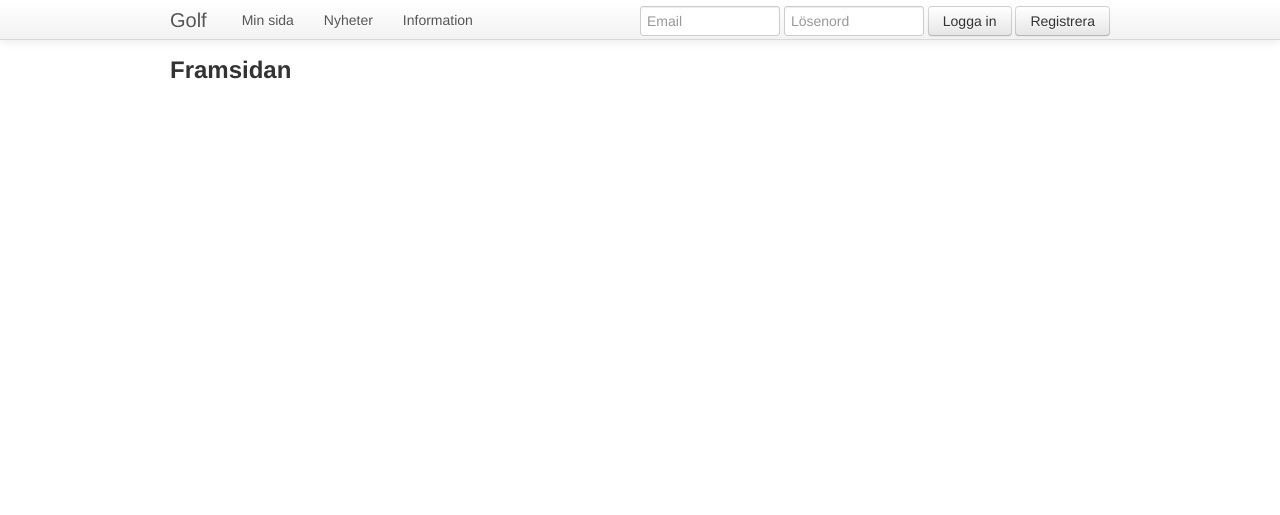
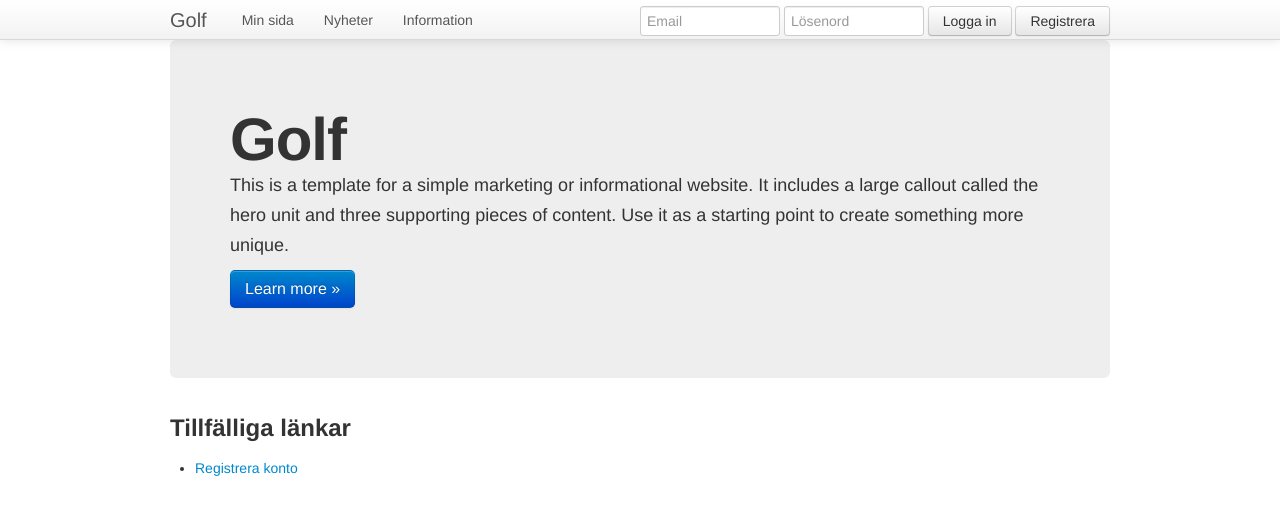
Before and after one commit to jsvensson/ci-golf, a CodeIgniter app: page /golf/ in a window 1280 px wide. Shown: the top 515 px of the page. Run offline with CodeIgniter, Linux system fonts and the light colour scheme.

Commit message:
Join scaffold

```diff
--- a/application/config/routes.php
+++ b/application/config/routes.php
@@ -51,6 +51,8 @@ $route['news']               = 'news/index';
 
 $route['user']        = 'user/index';
 $route['user/(:any)'] = 'user/$1';
+$route['join']        = 'user/join';
+
 
 // Static routes
 
--- a/application/views/pages/index.php
+++ b/application/views/pages/index.php
@@ -1 +1,11 @@
-<h3>Framsidan</h3>
+<div class="hero-unit">
+	<h1>Golf</h1>
+	<p>This is a template for a simple marketing or informational website. It includes a large callout called the hero unit and three supporting pieces of content. Use it as a starting point to create something more unique.</p>
+	<p><a class="btn btn-primary btn-large">Learn more &raquo;</a></p>
+</div>
+
+<h3>Tillfälliga länkar</h3>
+
+<ul>
+	<li><?= anchor('join', 'Registrera konto') ?></li>
+</ul>
```
Also changed, not shown: application/views/user/join.php (added, +9 -0 lines).
